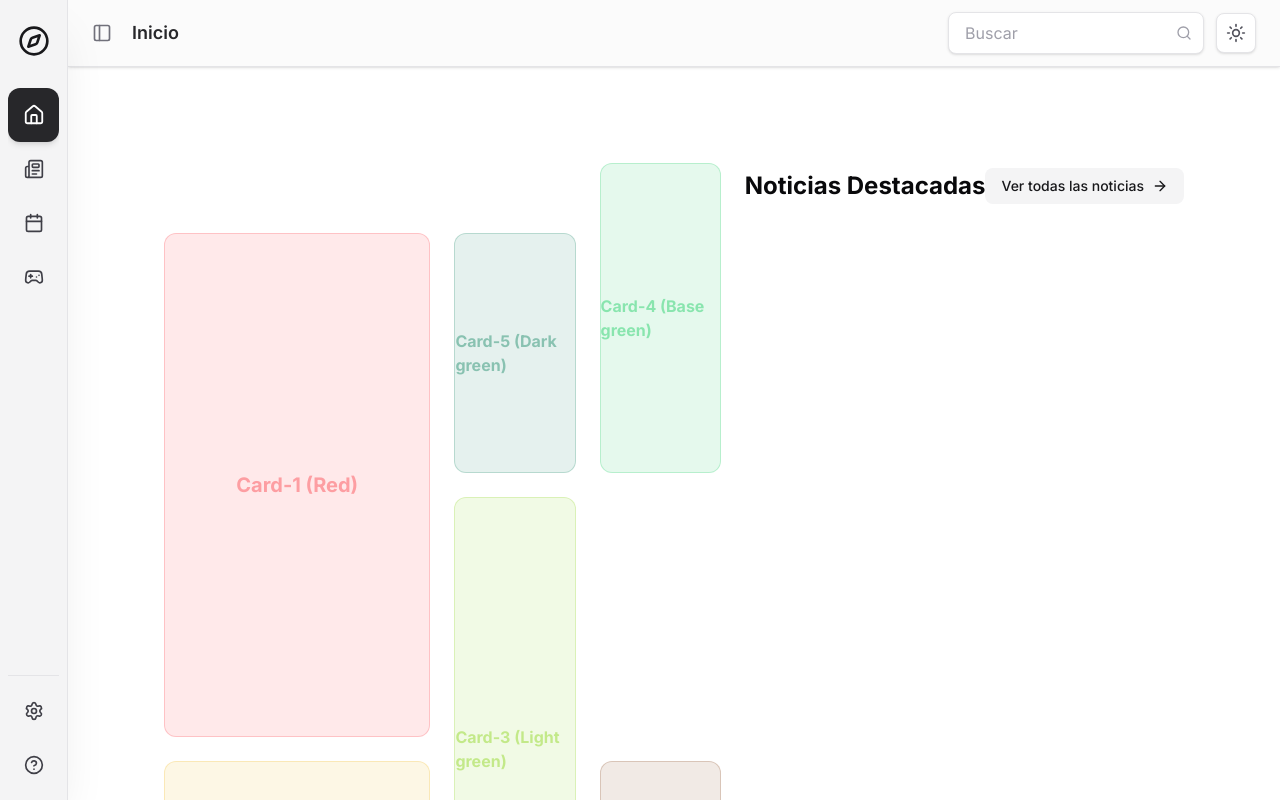
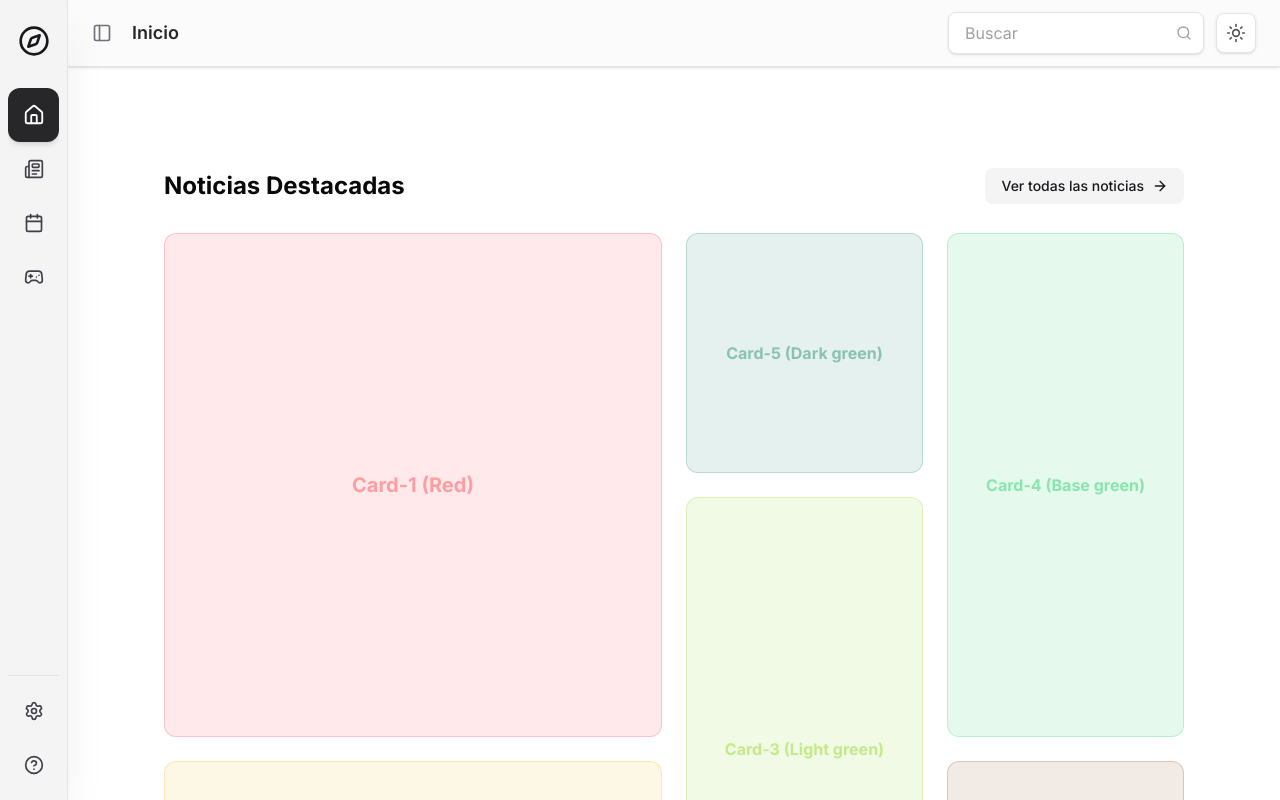
Before and after one commit to Crowleyster/Gacha_Hub, a Next.js app: page / in a window 1280 px wide. Built offline with nearby package versions, Linux system fonts and the light colour scheme.

Commit message:
fix: correct Card-4 row-span and Card-6 position to eliminate gaps

```diff
--- a/components/NewsBentoGrid.jsx
+++ b/components/NewsBentoGrid.jsx
@@ -87,10 +87,10 @@ export default function NewsBentoGrid() {
             <div className="
                 bg-green-500/10 border border-green-500/20 rounded-xl w-full h-full flex items-center justify-center text-green-500/40 font-bold
                 col-start-3 col-span-2 row-start-4 row-span-1
-                xs:row-start-5
-                sm:row-start-4
-                md:col-start-4 md:col-span-3
-                lg:col-start-10 lg:row-start-1 lg:row-span-2
+                xs:row-start-5 xs:row-span-2
+                sm:row-start-4 sm:row-span-2
+                md:col-start-4 md:col-span-3 md:row-start-4 md:row-span-2
+                lg:col-start-10 lg:row-start-2 lg:row-span-2
             ">
                 Card-4 (Base green)
             </div>
@@ -111,6 +111,7 @@ export default function NewsBentoGrid() {
             <div className="
                 bg-amber-900/10 border border-amber-900/20 rounded-xl w-full h-full flex items-center justify-center text-amber-900/40 font-bold
                 col-start-3 col-span-2 row-start-6 row-span-1
+                xs:row-start-7
                 sm:col-start-7 sm:row-start-5
                 md:col-start-10 md:col-span-3
                 lg:row-start-4 lg:row-span-3
```
